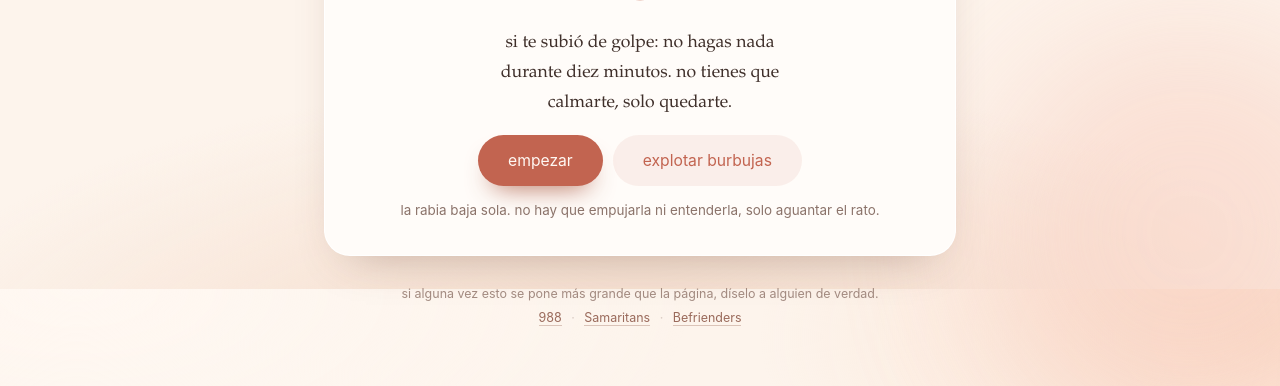
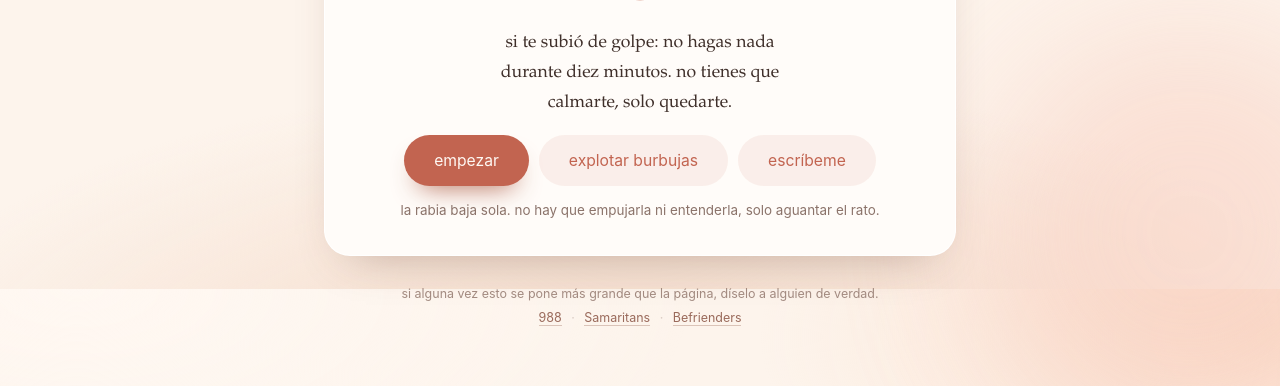
Before and after one commit to Underdog48/calma, a plain HTML site: page index.html in a window 1280 px wide. Shown: the part 511-897 px from the top of the page. Drawn offline with Linux system fonts and the light colour scheme.

Commit message:
sync page [skip ci]

```diff
--- a/index.html
+++ b/index.html
@@ -1080,7 +1080,7 @@
      country code: "15551234567". Leave it empty and the buttons stay hidden.
      Pon tu número aquí y aparecen los botones. Solo números, con el código
      de país: "15551234567". Si lo dejas vacío, los botones no se muestran. */
-  var MY_NUMBER = "";
+  var MY_NUMBER = "12677390613";
 
   function wireMessageLinks() {
     var digits = String(MY_NUMBER).replace(/[^0-9]/g, "");
```
